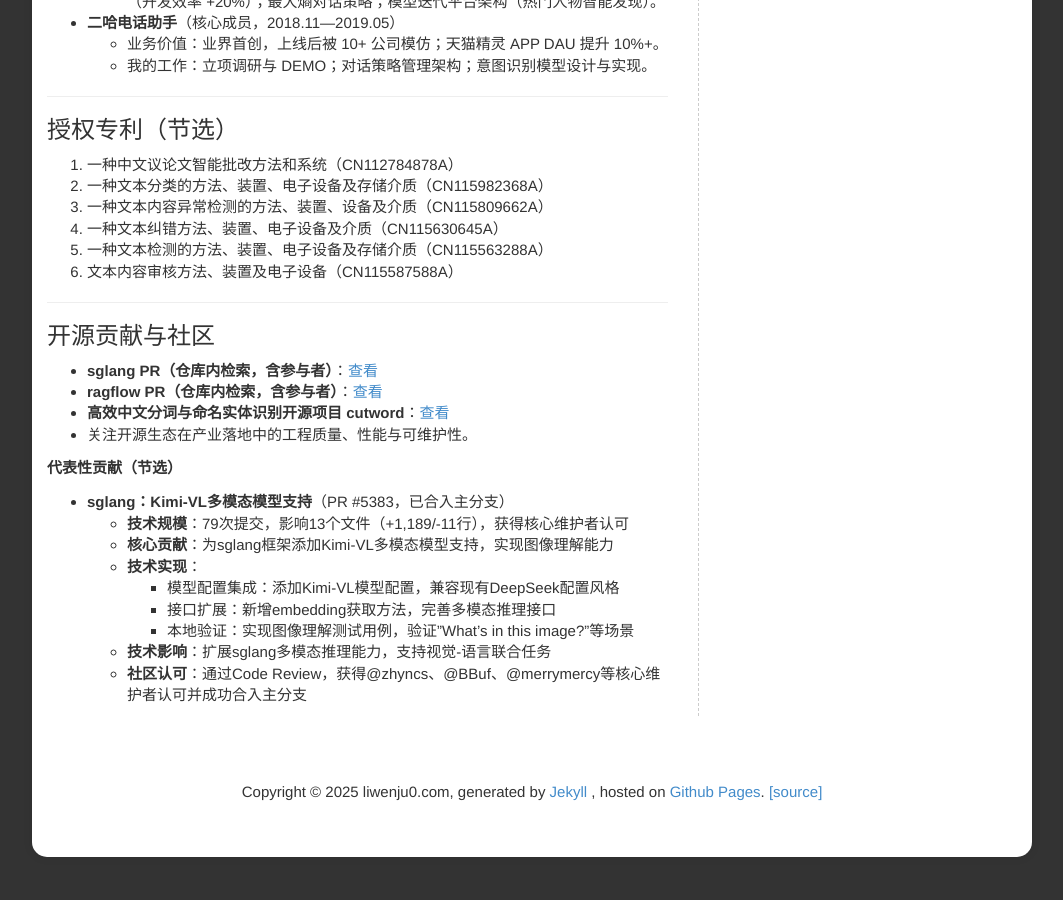
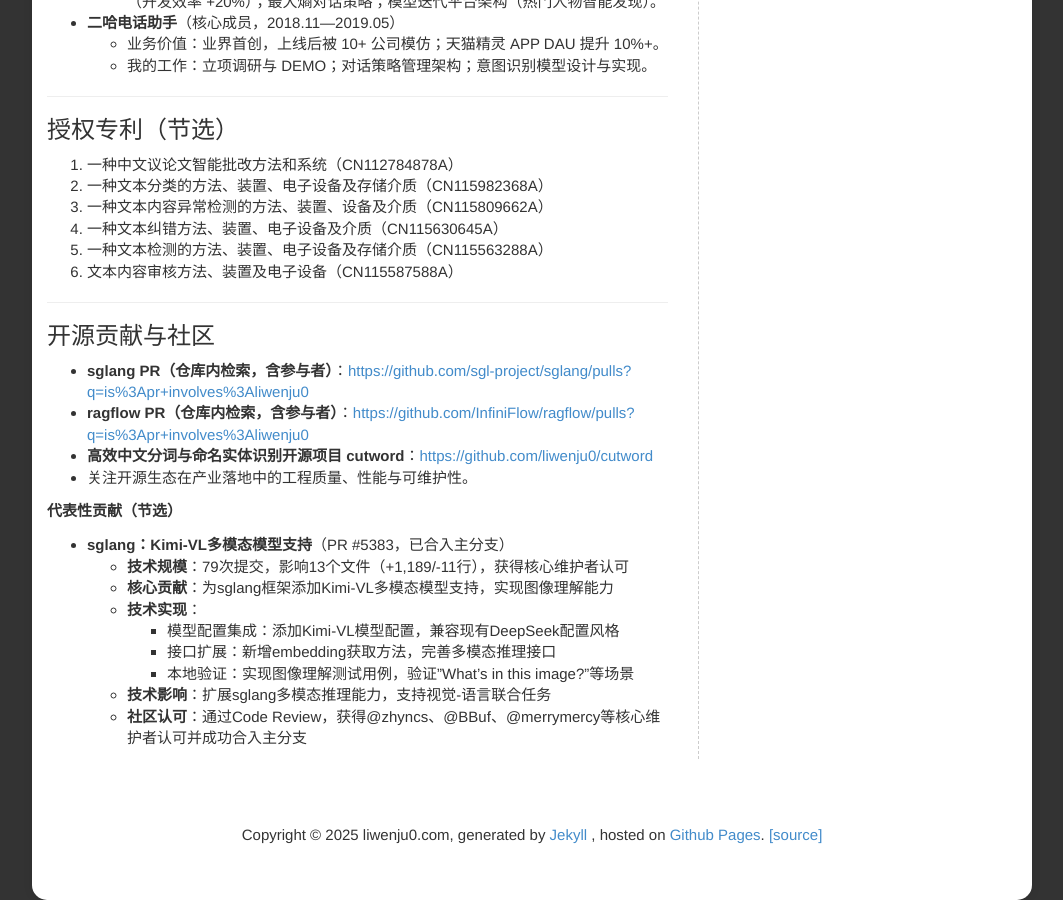
Before and after one commit to liwenju0/liwenju0.github.io, a Jekyll site: the page built from about.md, in a window 1280 px wide and 900 px high, scrolled down 1763 px. Shown: the whole window, without its empty margins (108-1171 px from the left). Built offline with Jekyll 4.4.1, drawn with Linux system fonts in a browser that asks for light colours; comment, search, counter and statistics services are not loaded; before the commit the page ends 2620 px from its top, so only the background shows below that; some of the changed text lies outside the part shown.

Commit message:
修改超链接

```diff
--- a/about.md
+++ b/about.md
@@ -6,14 +6,14 @@ title: "关于：About"
 ### 个人简介
 专注自然语言处理与大语言模型落地，具备从模型设计、数据构建、训练微调、推理加速到工程部署的全栈能力。当前负责北京匠数科技 NLP 方向，长期聚焦大模型能力在政务、公考教育、内容审核与智能营销等业务中的规模化应用。
 
-**开源与社区**：活跃于开源社区，GitHub 账号 **liwenju0**（<a href="https://github.com/liwenju0" target="_blank" rel="noopener">查看</a>）。在 sglang、ragflow 等项目有多项 PR 贡献，聚焦推理优化与工程可用性提升。
+**开源与社区**：活跃于开源社区，GitHub 账号 **liwenju0**（<a href="https://github.com/liwenju0" target="_blank" rel="noopener">https://github.com/liwenju0</a>）。在 sglang、ragflow 等项目有多项 PR 贡献，聚焦推理优化与工程可用性提升。
 
 ---
 
 ### 联系方式
-- **博客**：<a href="http://www.liwenju0.com" target="_blank" rel="noopener">查看</a>
-- **GitHub**：**liwenju0**（<a href="https://github.com/liwenju0" target="_blank" rel="noopener">查看</a>）
-- **知乎**：<a href="https://www.zhihu.com/people/li-dan-ran-71" target="_blank" rel="noopener">查看</a>
+- **博客**：<a href="http://www.liwenju0.com" target="_blank" rel="noopener">http://www.liwenju0.com</a>
+- **GitHub**：**liwenju0**（<a href="https://github.com/liwenju0" target="_blank" rel="noopener">https://github.com/liwenju0</a>）
+- **知乎**：<a href="https://www.zhihu.com/people/li-dan-ran-71" target="_blank" rel="noopener">https://www.zhihu.com/people/li-dan-ran-71</a>
 
 ---
 
@@ -93,9 +93,9 @@ title: "关于：About"
 ---
 
 ### 开源贡献与社区
-- **sglang PR（仓库内检索，含参与者）**：<a href="https://github.com/sgl-project/sglang/pulls?q=is%3Apr+involves%3Aliwenju0" target="_blank" rel="noopener">查看</a>
-- **ragflow PR（仓库内检索，含参与者）**：<a href="https://github.com/InfiniFlow/ragflow/pulls?q=is%3Apr+involves%3Aliwenju0" target="_blank" rel="noopener">查看</a>
-- **高效中文分词与命名实体识别开源项目 cutword**：<a href="https://github.com/liwenju0/cutword" target="_blank" rel="noopener">查看</a>
+- **sglang PR（仓库内检索，含参与者）**：<a href="https://github.com/sgl-project/sglang/pulls?q=is%3Apr+involves%3Aliwenju0" target="_blank" rel="noopener">https://github.com/sgl-project/sglang/pulls?q=is%3Apr+involves%3Aliwenju0</a>
+- **ragflow PR（仓库内检索，含参与者）**：<a href="https://github.com/InfiniFlow/ragflow/pulls?q=is%3Apr+involves%3Aliwenju0" target="_blank" rel="noopener">https://github.com/InfiniFlow/ragflow/pulls?q=is%3Apr+involves%3Aliwenju0</a>
+- **高效中文分词与命名实体识别开源项目 cutword**：<a href="https://github.com/liwenju0/cutword" target="_blank" rel="noopener">https://github.com/liwenju0/cutword</a>
 - 关注开源生态在产业落地中的工程质量、性能与可维护性。
 
 **代表性贡献（节选）**
```
